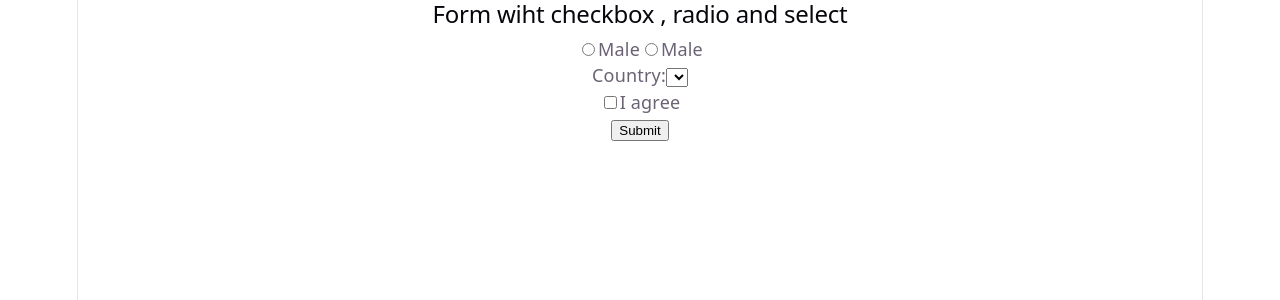
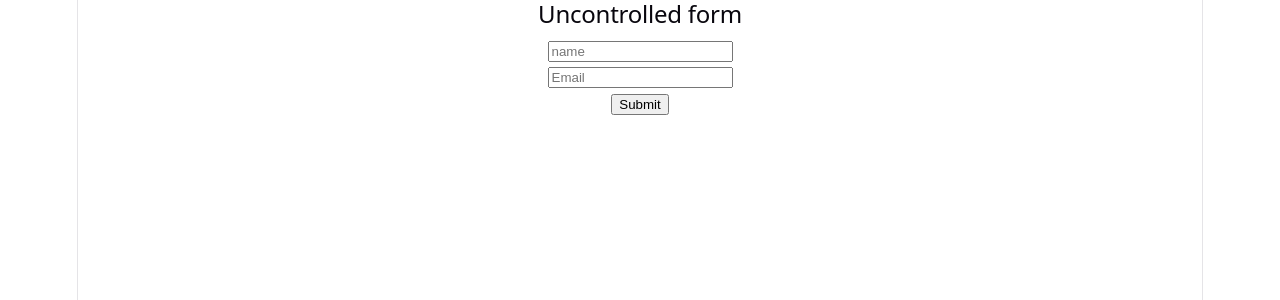
Before and after one commit to sharmayush11/react_learning, a React (Vite) app: page / in a window 1280 px wide. Shown: the top 300 px of the page. Built offline with nearby package versions, Linux system fonts and the light colour scheme.

Commit message:
uncontrolled form

```diff
--- a/src/App.jsx
+++ b/src/App.jsx
@@ -1,8 +1,8 @@
-import AdvancedForm from "./AdvancedForm.jsx"
+import UncontrolledForm from "./UncontrolledForm.jsx"
 
 function App (){
     return(
-        <AdvancedForm/>
+        <UncontrolledForm/>
     )
 }
 export default App
--- /dev/null
+++ b/src/UncontrolledForm.jsx
@@ -0,0 +1,26 @@
+import {useRef} from 'react'
+
+function MultipleForm() {
+    const nameRef = useRef()
+    const emailRef = useRef()
+
+    const handleSubmit = (e) => {
+        e.preventDefault()
+        console.log("name : ", nameRef.current.value);
+        console.log("email : ", emailRef.current.value);
+    }
+
+    return(
+        <form onSubmit={handleSubmit}>
+            <h2>Uncontrolled form</h2>
+            <input
+                name = "name" ref={nameRef} placeholder="name" />
+            <br />
+            <input
+                name = "email" ref={emailRef}  placeholder="Email"/>
+            <br />
+            <button type = "submit">Submit</button>
+        </form>
+    )
+}
+export default MultipleForm
```
